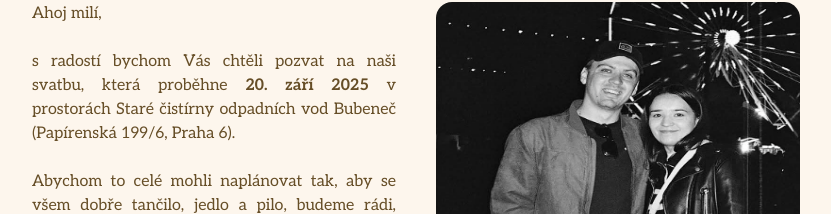
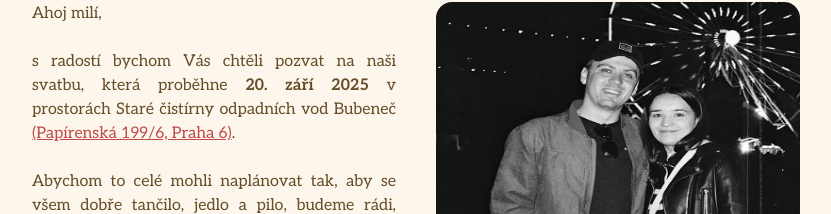
Before and after one commit to david-stafa/palmovi-wedding, a Next.js app: page / in a window 1280 px wide. Shown: the part 458-672 px from the top of the page, without its empty margins (224-1055 px from the left). Built offline with nearby package versions, Linux system fonts and the light colour scheme.

Commit message:
feat: add google maps link

```diff
--- a/app/page.tsx
+++ b/app/page.tsx
@@ -6,6 +6,7 @@ import { HeartIcon } from "lucide-react";
 import Image from "next/image";
 import { useState } from "react";
 import * as motion from "motion/react-client";
+import Link from "next/link";
 
 export default function Page() {
   const [isFormVisible, setIsTourVisible] = useState(false);
@@ -14,9 +15,9 @@ export default function Page() {
     setIsTourVisible(true);
     // Add a small delay to ensure the form is rendered before scrolling
     setTimeout(() => {
-      document.getElementById('form')?.scrollIntoView({
-        behavior: 'smooth',
-        block: 'start'
+      document.getElementById("form")?.scrollIntoView({
+        behavior: "smooth",
+        block: "start",
       });
     }, 200);
   };
@@ -109,7 +110,15 @@ export default function Page() {
             <br />
             <br />s radostí bychom Vás chtěli pozvat na naši svatbu, která
             proběhne <b>20. září 2025</b> v prostorách Staré čistírny odpadních
-            vod Bubeneč (Papírenská 199/6, Praha 6).
+            vod Bubeneč{" "}
+            <Link
+              href="https://www.google.com/maps/place/Pap%C3%ADrensk%C3%A1+199%2F6,+160+00+Praha+6-Bubene%C4%8D/@50.1101276,14.3996204,17z/data=!3m1!4b1!4m6!3m5!1s0x470b952c2dc171e1:0x2c908341d0e61a7e!8m2!3d50.1101276!4d14.4022007!16s%2Fg%2F11pw2w11wn?entry=ttu&g_ep=EgoyMDI1MDYwNC4wIKXMDSoASAFQAw%3D%3D"
+              target="_blank"
+              className="text-[#BF4A47] underline"
+            >
+              (Papírenská 199/6, Praha 6)
+            </Link>
+            .
             <br />
             <br />
             Abychom to celé mohli naplánovat tak, aby se všem dobře tančilo,
```
